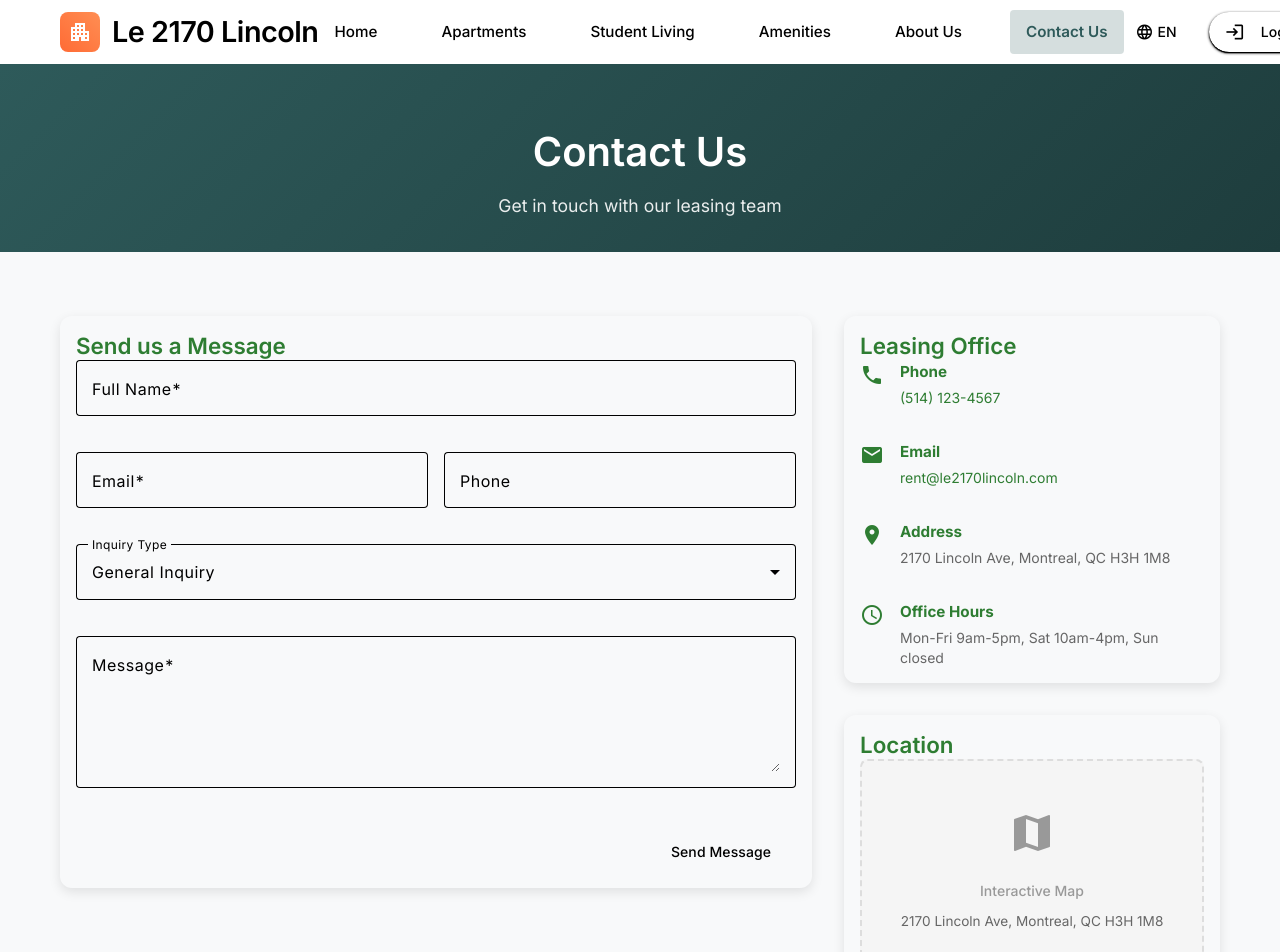
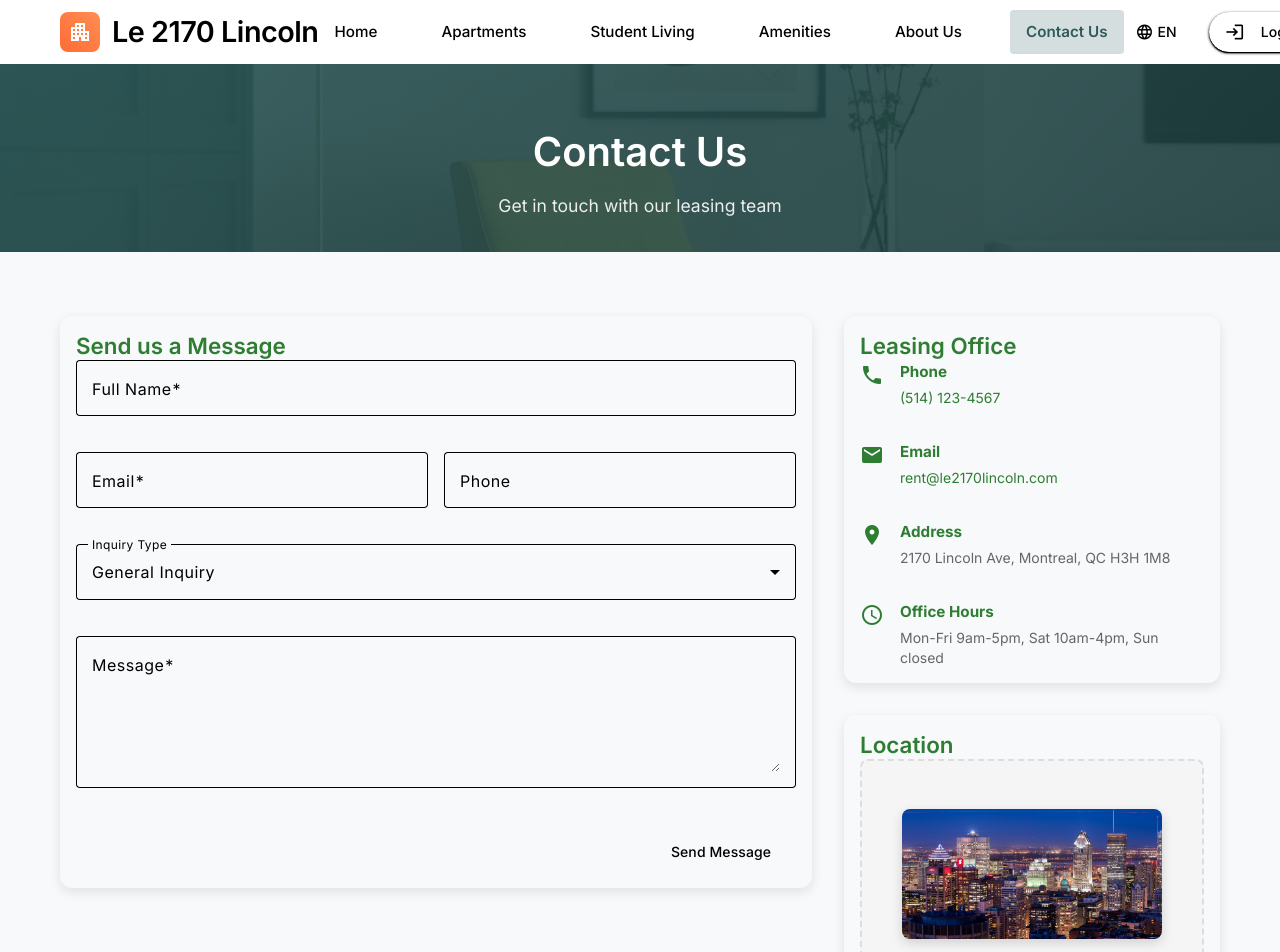
Before and after one commit to danieloseguin67/le2170lincoln2, an Angular app in the folder le2170lincoln/: page /contact in a window 1280 px wide. Shown: the top 952 px of the page. Built offline with nearby package versions, Linux system fonts and the light colour scheme.

Commit message:
apply adjustments

```diff
--- a/le2170lincoln/src/app/pages/amenities/amenities.scss
+++ b/le2170lincoln/src/app/pages/amenities/amenities.scss
@@ -1,5 +1,9 @@
 .page-header {
-  background: linear-gradient(135deg, #2e7d32 0%, #1b5e20 100%);
+  background-image: linear-gradient(135deg, rgba(46, 125, 50, 0.9) 0%, rgba(27, 94, 32, 0.9) 100%),
+    url('/assets/images/lifestyle2.avif');
+  background-size: cover;
+  background-position: center;
+  background-repeat: no-repeat;
   color: white;
   padding: 4rem 0 2rem;
   text-align: center;
--- a/le2170lincoln/src/app/pages/apartments/apartments.scss
+++ b/le2170lincoln/src/app/pages/apartments/apartments.scss
@@ -1,5 +1,9 @@
 .page-header {
-  background: linear-gradient(135deg, #2E5A5A 0%, #1e3d3d 100%);
+  background-image: linear-gradient(135deg, rgba(46, 90, 90, 0.9) 0%, rgba(30, 61, 61, 0.9) 100%),
+    url('/assets/images/carouselimg1.avif');
+  background-size: cover;
+  background-position: center;
+  background-repeat: no-repeat;
   color: white;
   padding: 4rem 0 2rem;
   text-align: center;
@@ -147,6 +151,14 @@
   mat-chip {
     margin-right: 0.5rem;
     margin-bottom: 0.5rem;
+    padding: 0 0.9rem;
+    border-radius: 999px;
+    background-color: #e0f2f1;
+    color: #1e3d3d;
+    border: 1px solid #2E5A5A;
+    font-size: 0.85rem;
+    font-weight: 600;
+    letter-spacing: 0.02em;
   }
 }
 
@@ -156,9 +168,36 @@
 
   button {
     flex: 1;
+    border-radius: 999px;
+    font-weight: 600;
+    text-transform: none;
+    font-size: 0.95rem;
 
     &:first-child {
-      flex: 1.5;
+      background-color: #F4744B;
+      color: #ffffff;
+      box-shadow: 0 4px 10px rgba(244, 116, 75, 0.35);
+
+      &:hover:not(:disabled) {
+        background-color: darken(#F4744B, 5%);
+        box-shadow: 0 6px 16px rgba(244, 116, 75, 0.45);
+      }
+
+      &:disabled {
+        background-color: #d0d4d7;
+        color: #7a848b;
+        box-shadow: none;
+      }
+    }
+
+    &:last-child {
+      background-color: #ffffff;
+      color: #2E5A5A;
+      border: 2px solid #2E5A5A;
+
+      &:hover {
+        background-color: #e6f0f0;
+      }
     }
   }
 }
--- a/le2170lincoln/src/app/pages/contact/contact.html
+++ b/le2170lincoln/src/app/pages/contact/contact.html
@@ -116,7 +116,7 @@
             <div class="map-placeholder"
                  (mouseenter)="showMapPopupWithDelay()"
                  (mouseleave)="hideMapPopupWithDelay()">
-              <mat-icon>map</mat-icon>
+              <div class="map-placeholder-image" role="img" aria-label="2170 Lincoln Ave, Montreal building"></div>
               <p>{{ language.currentLanguage()() === 'en' ? 'Interactive Map' : 'Carte Interactive' }}</p>
               <small class="address-link">2170 Lincoln Ave, Montreal, QC H3H 1M8</small>
 
--- a/le2170lincoln/src/app/pages/contact/contact.scss
+++ b/le2170lincoln/src/app/pages/contact/contact.scss
@@ -1,5 +1,9 @@
 .page-header {
-  background: linear-gradient(135deg, #2E5A5A 0%, #1e3d3d 100%);
+  background-image: linear-gradient(135deg, rgba(46, 90, 90, 0.9) 0%, rgba(30, 61, 61, 0.9) 100%),
+    url('/assets/images/carouselimg2.avif');
+  background-size: cover;
+  background-position: center;
+  background-repeat: no-repeat;
   color: white;
   padding: 4rem 0 2rem;
   text-align: center;
@@ -111,7 +115,7 @@
     background-color: #f5f5f5;
     border: 2px dashed #ddd;
     border-radius: 8px;
-    padding: 3rem 2rem;
+    padding: 3rem 2rem 2.5rem;
     text-align: center;
     cursor: pointer;
     transition: all 0.3s ease;
@@ -121,12 +125,17 @@
       border-color: #2d4a4a;
     }
 
-    mat-icon {
-      font-size: 3rem;
-      width: 3rem;
-      height: 3rem;
-      color: #999;
-      margin-bottom: 1rem;
+    .map-placeholder-image {
+      width: 100%;
+      max-width: 260px;
+      height: 130px;
+      margin: 0 auto 1rem;
+      border-radius: 8px;
+      background-image: url('/assets/images/541109-architecture-canada-qua.jpg');
+      background-size: cover;
+      background-position: center;
+      background-repeat: no-repeat;
+      box-shadow: 0 4px 12px rgba(0, 0, 0, 0.15);
     }
 
     p {
--- a/le2170lincoln/src/app/pages/student-living/student-living.scss
+++ b/le2170lincoln/src/app/pages/student-living/student-living.scss
@@ -1,5 +1,9 @@
 .page-header {
-  background: linear-gradient(135deg, #2e7d32 0%, #1b5e20 100%);
+  background-image: linear-gradient(135deg, rgba(46, 125, 50, 0.9) 0%, rgba(27, 94, 32, 0.9) 100%),
+    url('/assets/images/lifestyle1.avif');
+  background-size: cover;
+  background-position: center;
+  background-repeat: no-repeat;
   color: white;
   padding: 4rem 0 2rem;
   text-align: center;
```
